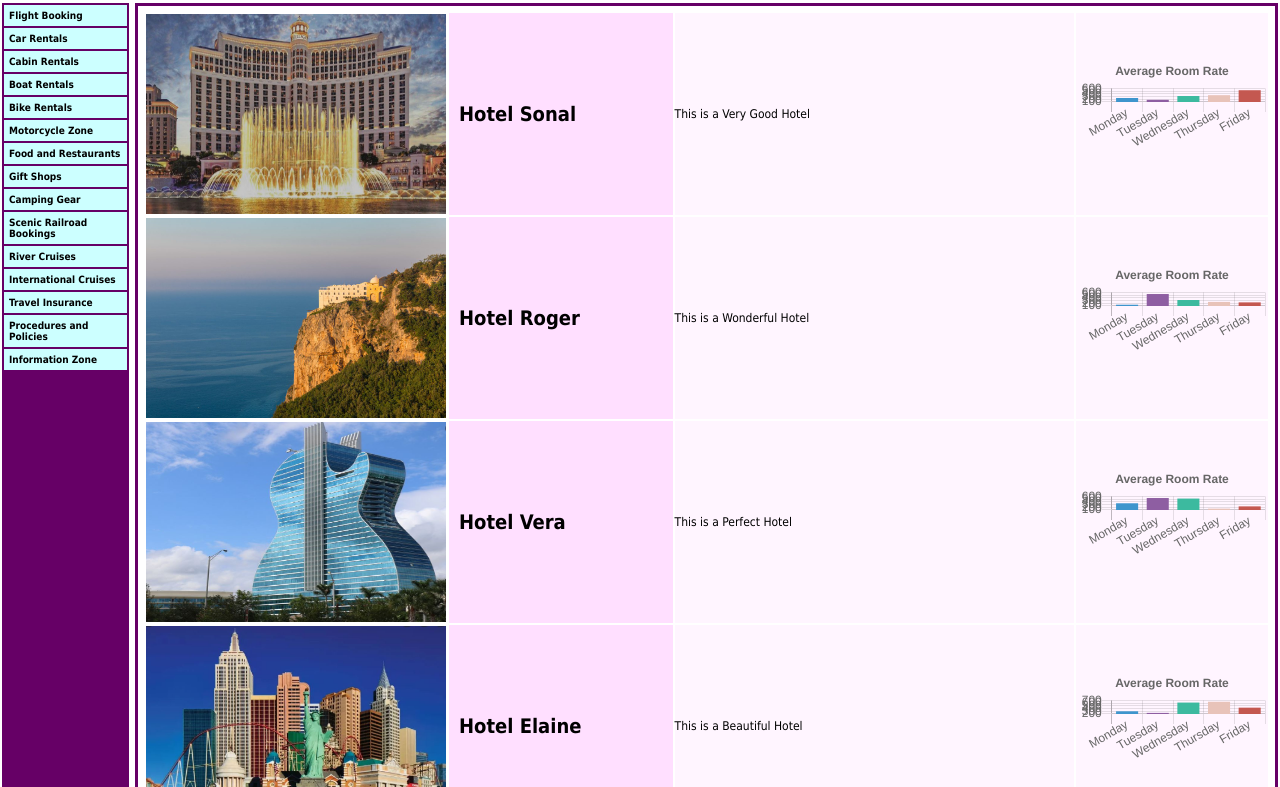
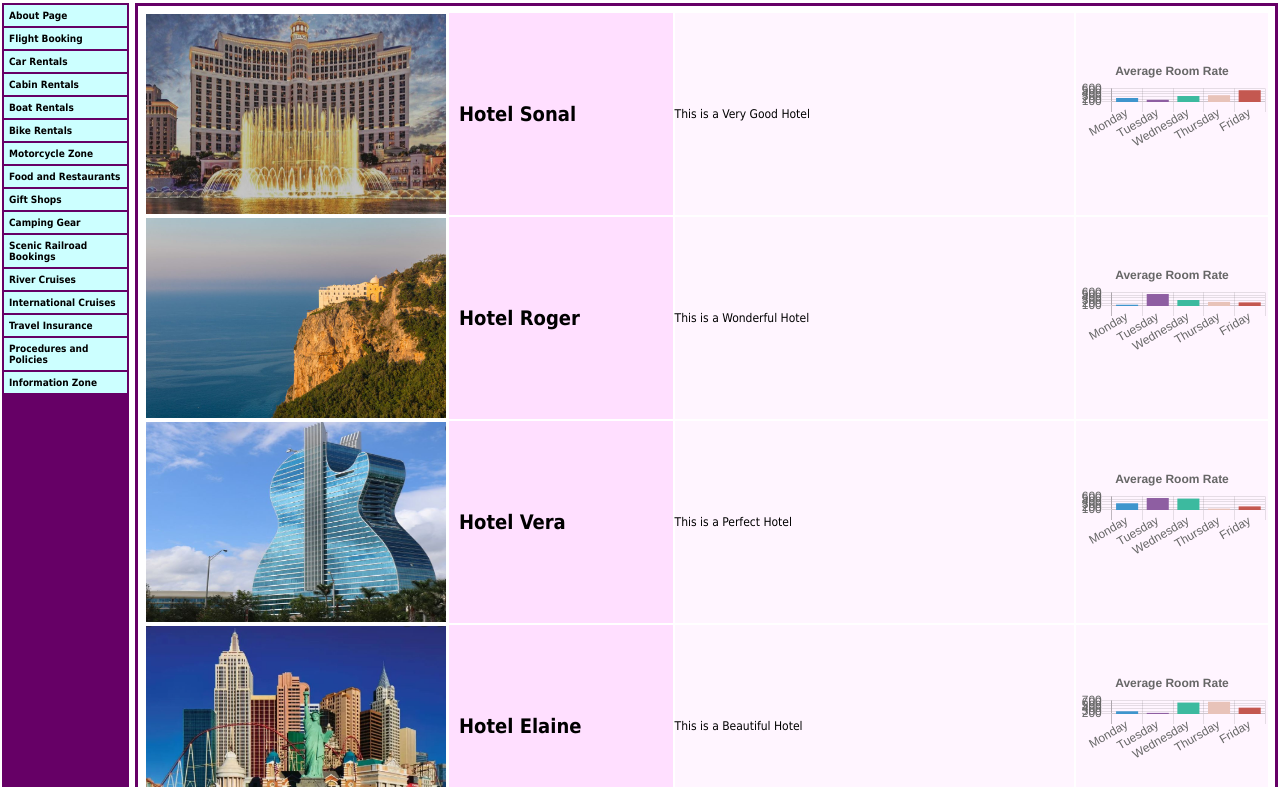
Before and after one commit to Elaine2023/Assignment2a, a plain HTML site: page index.html in a window 1280 px wide. Shown: the part 132-919 px from the top of the page. Drawn offline with nearby package versions, Linux system fonts and the light colour scheme.

Commit message:
Update index.html
Moved about link down

```diff
--- a/index.html
+++ b/index.html
@@ -21,6 +21,7 @@
         <tr>
             <td valign="top" class="LeftBar" >
                 <table width="100%">
+                    <tr><td class="LeftBarCell"><a href="about.html">About Page</a></td></tr>
                     <tr><td class="LeftBarCell"><a href="index.html">Flight Booking</a></td></tr>
                     <tr><td class="LeftBarCell"><a href="index.html">Car Rentals</a></td></tr>
                     <tr><td class="LeftBarCell"><a href="index.html">Cabin Rentals</a></td></tr>
```
